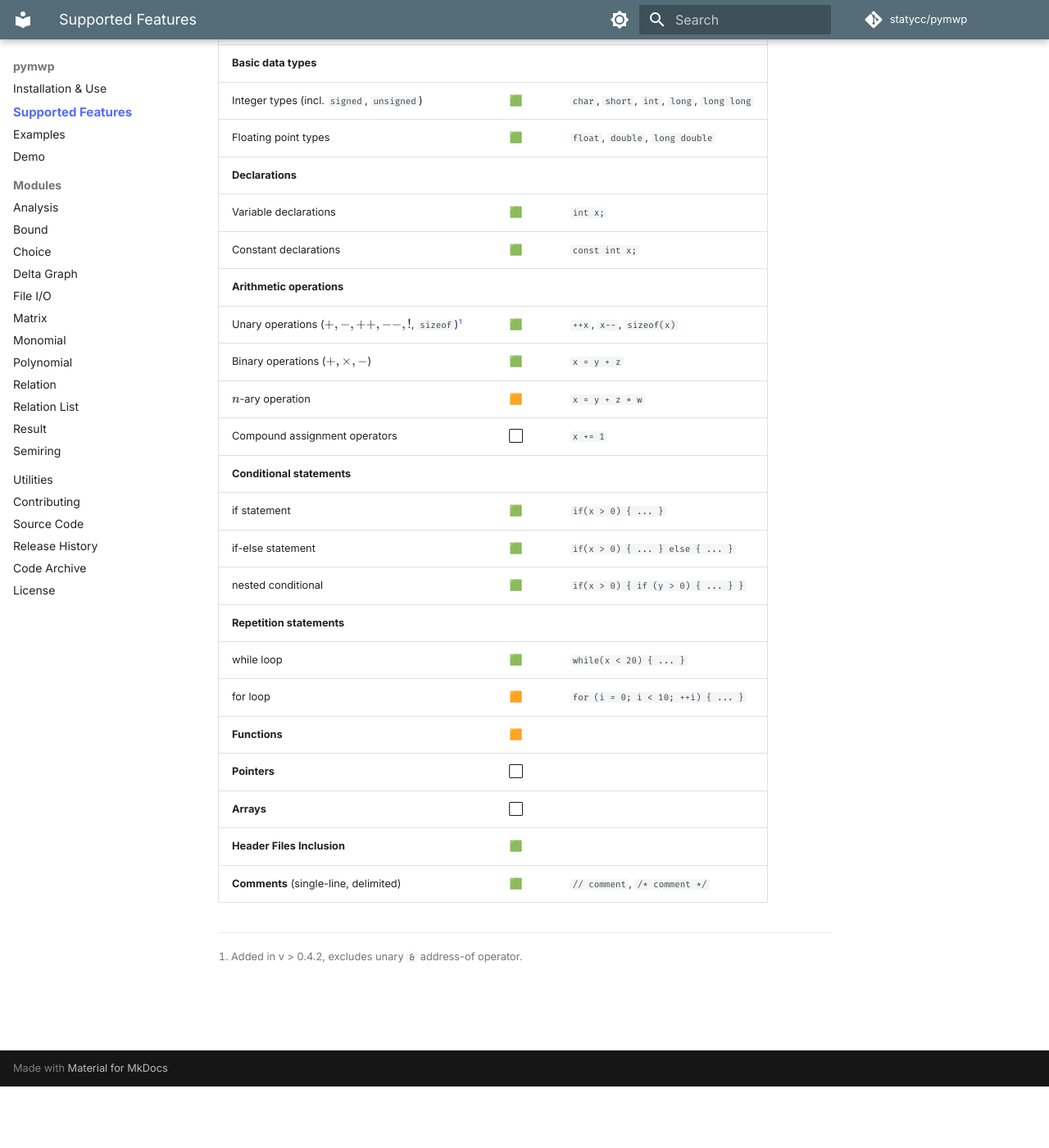
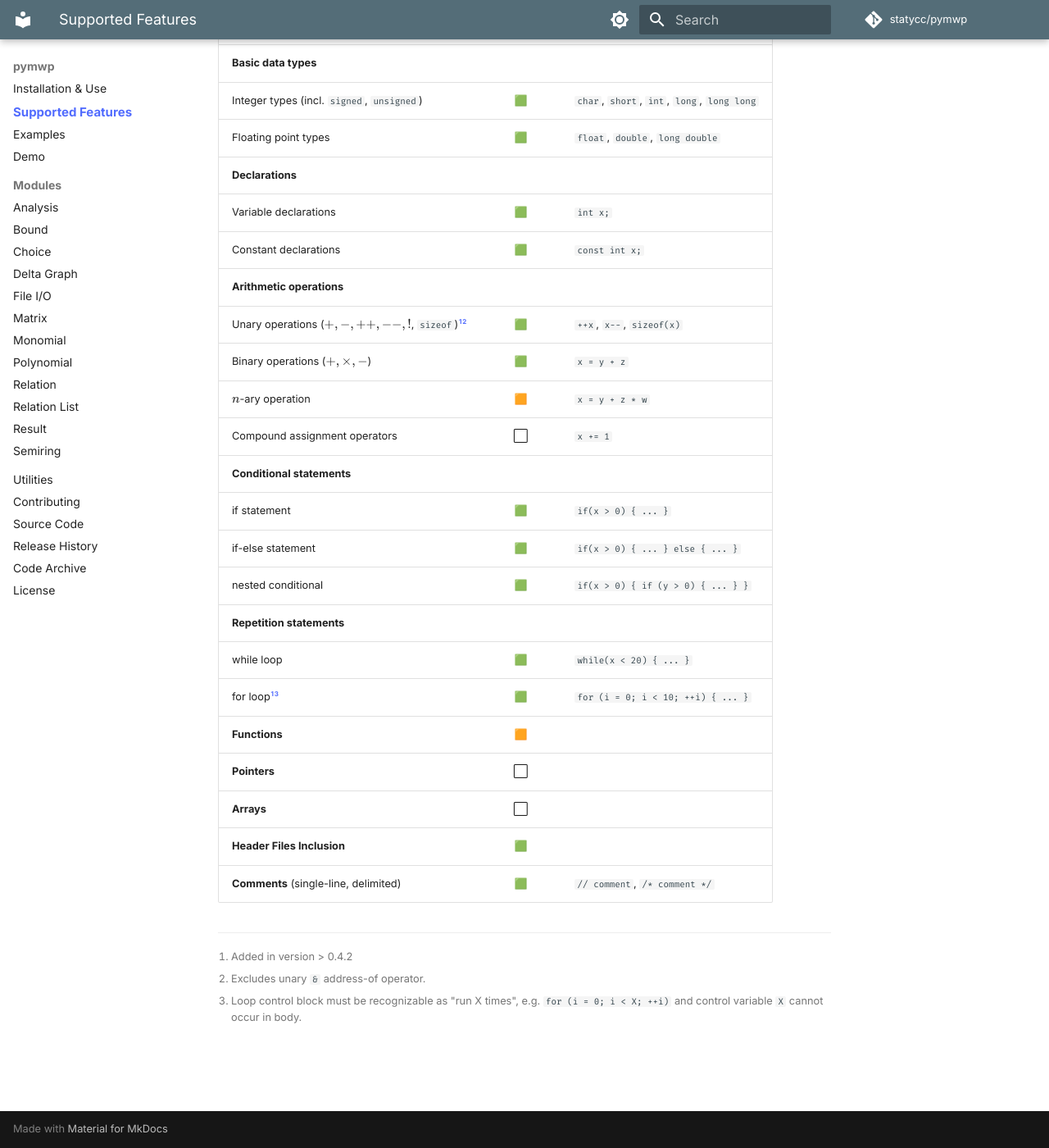
Before and after one commit to statycc/pymwp, an MkDocs documentation site: the page built from docs/features.md, in a window 1280 px wide and 1400 px high, scrolled down 644 px. Shown: the whole window at 82% size. Built offline with MkDocs 1.6.1 and Material for MkDocs 9.7.7, drawn with Linux system fonts in a browser that asks for light colours; nearby versions of some CDN libraries; comment, search, counter and statistics services are not loaded; before the commit the page ends 1969 px from its top, so only the background shows below that.

Commit message:
web docs (#124)
* docstring linewrap fix

* edit docs

* undo auto-format

```diff
--- a/docs/features.md
+++ b/docs/features.md
@@ -13,37 +13,38 @@ implemented and for which implementation is planned.
 
 Analysis will bypass any unsupported statement and raises a warning.
 
-
 **Legend**
 
 :  🟩 &nbsp; ready — fully implemented and ready to use
 :  🟧 &nbsp; in progress — implementation is in progress but not ready
 :  ⬜ &nbsp; planned — implementation is in a planning stage
 
-| Description                                      | State | Example                                     |
-|--------------------------------------------------|:-----:|---------------------------------------------|
-| **Basic data types**                             |       |                                             |
-| Integer types (incl. `signed`, `unsigned`)       |  🟩   | `char`, `short`, `int`, `long`, `long long` |
-| Floating point types                             |  🟩   | `float`, `double`, `long double`            |
-| **Declarations**                                 |       |                                             |
-| Variable declarations                            |  🟩   | `int x;`                                    |
-| Constant declarations                            |  🟩   | `const int x;`                              |
-| **Arithmetic operations**                        |       |                                             |
-| Unary operations ($+, -, ++,--,!$, `sizeof`)[^1] |  🟩   | `++x`, `x--`, `sizeof(x)`                   |
-| Binary operations ($+, \times, -$)               |  🟩   | `x = y + z`                                 |
-| $n$-ary operation                                |  🟧   | `x = y + z * w`                             |
-| Compound assignment operators                    |   ⬜   | `x += 1`                                    |
-| **Conditional statements**                       |       |                                             |
-| if statement                                     |  🟩   | `if(x > 0) { ... }`                         |
-| if-else statement                                |  🟩   | `if(x > 0) { ... } else { ... }`            |
-| nested conditional                               |  🟩   | `if(x > 0) {  if (y > 0) { ... } }`         |
-| **Repetition statements**                        |       |                                             |
-| while loop                                       |  🟩   | `while(x < 20) { ... }`                     |
-| for loop                                         |  🟧   | `for (i = 0; i < 10; ++i) { ... }`          |
-| **Functions**                                    |  🟧   |                                             |
-| **Pointers**                                     |   ⬜   |                                             |
-| **Arrays**                                       |   ⬜   |                                             |
-| **Header Files Inclusion**                       |  🟩   |                                             |
-| **Comments** (single-line, delimited)            |  🟩   | `// comment`, `/* comment */`               |
+| Description                                          | State | Example                                     |
+|------------------------------------------------------|:-----:|---------------------------------------------|
+| **Basic data types**                                 |       |                                             |
+| Integer types (incl. `signed`, `unsigned`)           |  🟩   | `char`, `short`, `int`, `long`, `long long` |
+| Floating point types                                 |  🟩   | `float`, `double`, `long double`            |
+| **Declarations**                                     |       |                                             |
+| Variable declarations                                |  🟩   | `int x;`                                    |
+| Constant declarations                                |  🟩   | `const int x;`                              |
+| **Arithmetic operations**                            |       |                                             |
+| Unary operations ($+, -, ++,--,!$, `sizeof`)[^1][^2] |  🟩   | `++x`, `x--`, `sizeof(x)`                   |
+| Binary operations ($+, \times, -$)                   |  🟩   | `x = y + z`                                 |
+| $n$-ary operation                                    |  🟧   | `x = y + z * w`                             |
+| Compound assignment operators                        |   ⬜   | `x += 1`                                    |
+| **Conditional statements**                           |       |                                             |
+| if statement                                         |  🟩   | `if(x > 0) { ... }`                         |
+| if-else statement                                    |  🟩   | `if(x > 0) { ... } else { ... }`            |
+| nested conditional                                   |  🟩   | `if(x > 0) { if (y > 0) { ... } }`          |
+| **Repetition statements**                            |       |                                             |
+| while loop                                           |  🟩   | `while(x < 20) { ... }`                     |
+| for loop[^1][^3]                                     |  🟩   | `for (i = 0; i < 10; ++i) { ... }`          |
+| **Functions**                                        |  🟧   |                                             |
+| **Pointers**                                         |   ⬜   |                                             |
+| **Arrays**                                           |   ⬜   |                                             |
+| **Header Files Inclusion**                           |  🟩   |                                             |
+| **Comments** (single-line, delimited)                |  🟩   | `// comment`, `/* comment */`               |
 
-[^1]: Added in v > 0.4.2, excludes unary `&` address-of operator.
+[^1]: Added in version > 0.4.2
+[^2]: Excludes unary `&` address-of operator.
+[^3]: Loop control block must be recognizable as "run X times", e.g. `for (i = 0; i < X; ++i)` and control variable `X` cannot occur in body.
```
